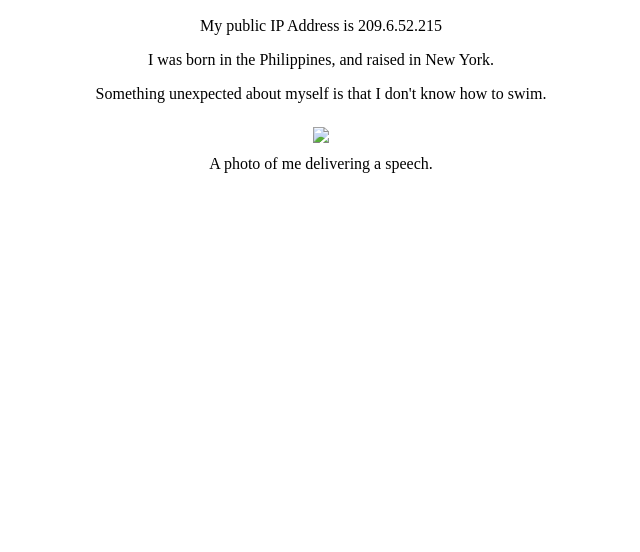
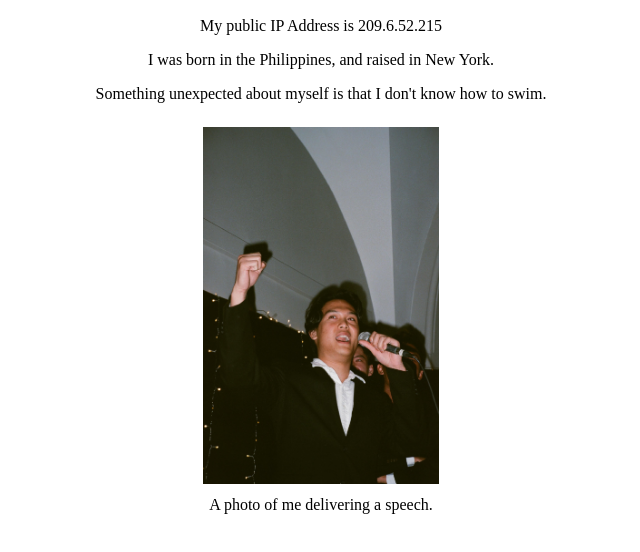
Before and after one commit to miguel-larena/comp20, a plain HTML site: page index.html in a window 1280 px wide. Shown: the part 110-662 px from the top of the page, without its empty margins (319-959 px from the left). Drawn offline with Linux system fonts and the light colour scheme.

Commit message:
Update index.html

```diff
--- a/index.html
+++ b/index.html
@@ -17,7 +17,7 @@
     <p>Something unexpected about myself is that I don't know how to swim.</p>
     <p>
       <figure>
-      <center><img src = "img/IMG_7994.JPG" width = 20% style = 'padding: 0.5em'>
+      <center><img src = "IMG_7994.JPG" width = 20% style = 'padding: 0.5em'>
         <figcaption>A photo of me delivering a speech.</figcaption>
       </center>
       </figure>
```
